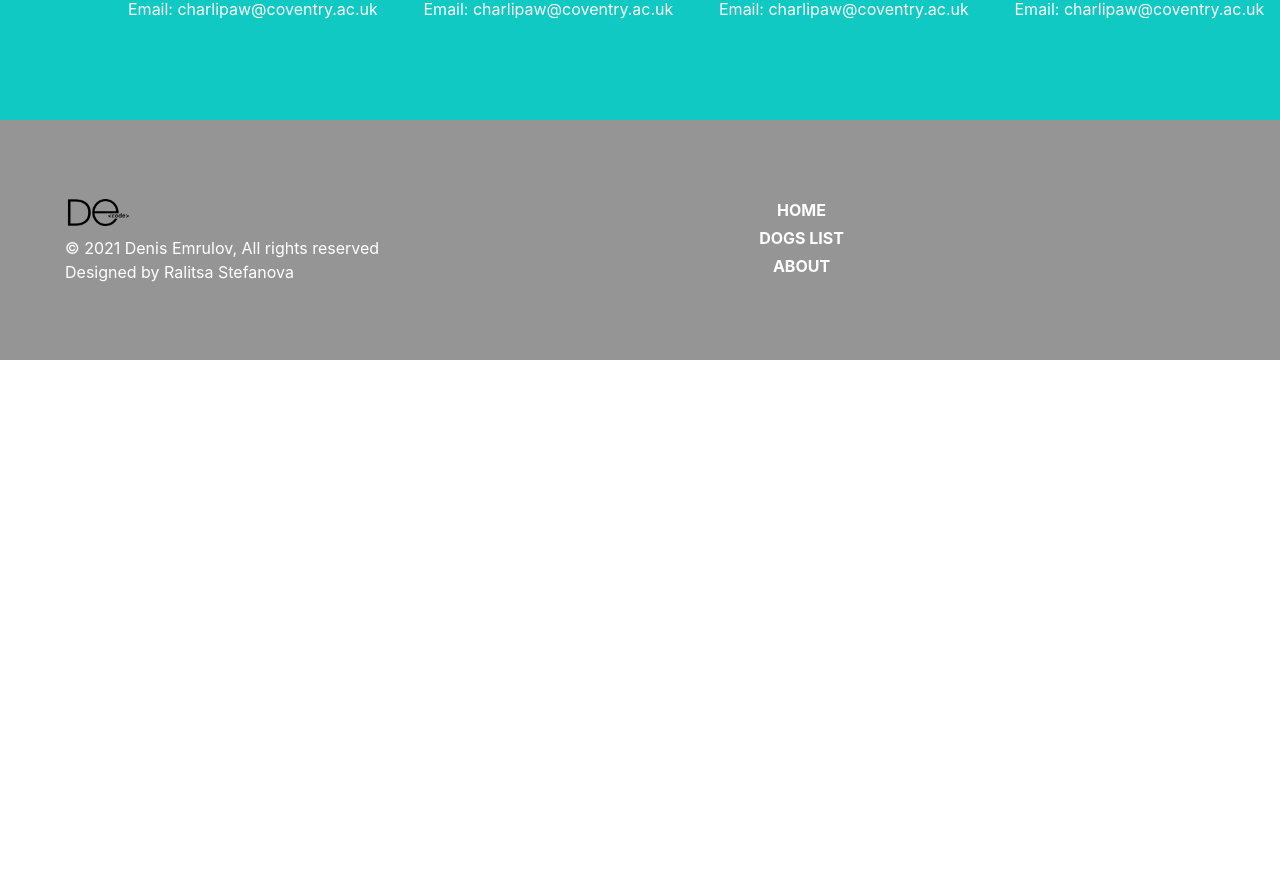
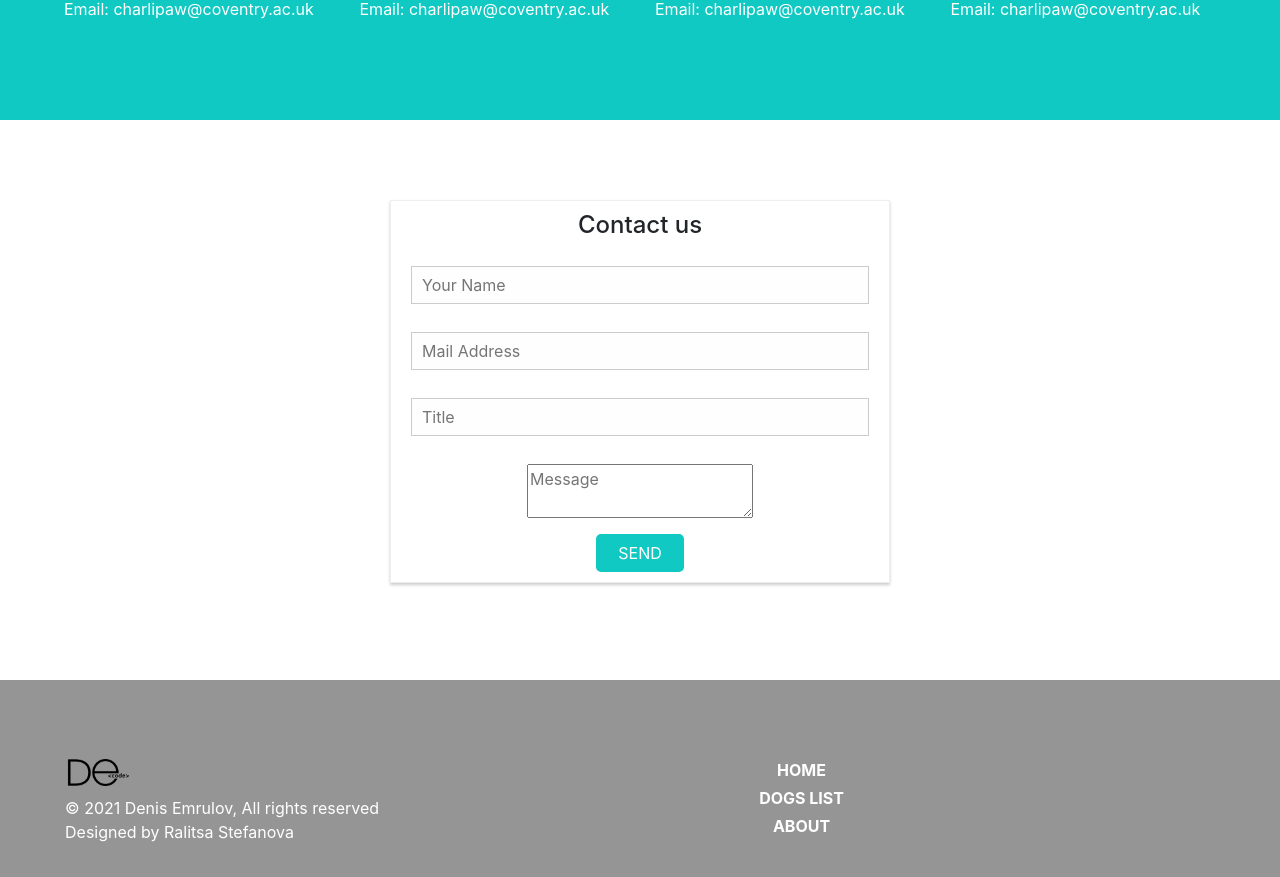
Before and after one commit to emrulovd/charlies-paw-client-side-web-app, a React (Create React App) app: page /contact in a window 1280 px wide. Shown: the part 680-1557 px from the top of the page. Before the commit the page ends 1131 px from the top, so only its background shows below. Built offline with nearby package versions, Linux system fonts and the light colour scheme; what google-maps-react would draw is missing.

Commit message:
Modification 17/03/2021: Adding the contact container logic

```diff
--- a/src/components/Contact/ContactContainer.js
+++ b/src/components/Contact/ContactContainer.js
@@ -3,6 +3,7 @@ import React from 'react';
 import { Container, Row } from 'react-bootstrap';
 import ContactBanner from './ContactBanner/ContactBanner';
 import ContactInfo from './ContactInfo/ContactInfo';
+import Contact from '../../containers/Contact/Contact';
 
 const contactContainer = () => {
     return(
@@ -13,6 +14,9 @@ const contactContainer = () => {
             <Row>
                 <ContactInfo/>
             </Row>
+            <Row>
+                <Contact/>
+            </Row>
         </Container>
     )
 }
--- a/src/components/Contact/ContactInfo/ContactInfo.js
+++ b/src/components/Contact/ContactInfo/ContactInfo.js
@@ -1,6 +1,6 @@
 import React from 'react';
 
-import {Row} from 'react-bootstrap';
+import {Row, Container} from 'react-bootstrap';
 import classes from './ContactInfo.module.css';
 import ContactLocationInfo from './ContactLocationInfo/ContactLocationInfo';
 
@@ -16,7 +16,7 @@ const contactInfo = () => {
         <div className={classes.Container}>
             <div className={classes.InnerContainer}>
                 <h3>Contact Info:</h3>
-                <Row>
+                <Row sm={4}>
                     {
                         information.map((info, index) => {
                             return(
--- a/src/components/Contact/ContactInfo/ContactInfo.module.css
+++ b/src/components/Contact/ContactInfo/ContactInfo.module.css
@@ -6,7 +6,8 @@
 
 .InnerContainer{
     margin-top: 2%;
-    margin-left: 10%;
+    padding-left: 5%;
+    margin-right: 5%;
 }
 
 .InnerContainer h3{
--- a/src/containers/Contact/Contact.js
+++ b/src/containers/Contact/Contact.js
@@ -1,12 +1,127 @@
 import React, {Component} from 'react';
 
+import classes from './Contact.module.css';
+import Input from '../../components/UI/Input/Input';
+import Button from '../../components/UI/Button/Button';
 
 class Contact extends Component {
+    constructor(props){
+        super(props);
+        this.state = {
+            contactForm:{
+                name:{
+                    elementType: 'input',
+                    elementConfig: {
+                            type: 'text',
+                            placeholder: 'Your Name'
+                    },
+                    value:'',
+                    validation:{
+                        required: true
+                    },
+                    valid: false,
+                    touched: false
+                },
+                email:{
+                    elementType: 'input',
+                    elementConfig: {
+                        type: 'email',
+                        placeholder: 'Mail Address'
+                    },
+                    value: '',
+                    validation:{
+                        required: true,
+                        isEmail: true
+                    },
+                    valid: false,
+                    touched: false
+                },
+                title:{
+                    elementType: 'input',
+                    elementConfig: {
+                            type: 'text',
+                            placeholder: 'Title'
+                    },
+                    value:'',
+                    validation:{
+                        required: true
+                    },
+                    valid: false,
+                    touched: false
+                },
+                message:{
+                    elementType: 'textarea',
+                    elementConfig: {
+                            type: 'text',
+                            placeholder: 'Message'
+                    },
+                    value:'',
+                    validation:{
+                        required: true
+                    },
+                    valid: false,
+                    touched: false
+                }
+            }
+        }
+    }
+
+
+    checkValidity(value, rules) {
+        let isValid = true;
+
+        if (rules.required) {
+            isValid = value.trim() !== '' && isValid;
+        }
+
+        if (rules.isEmail) {
+            const pattern = /[a-z0-9!#$%&'*+/=?^_`{|}~-]+(?:\.[a-z0-9!#$%&'*+/=?^_`{|}~-]+)*@(?:[a-z0-9](?:[a-z0-9-]*[a-z0-9])?\.)+[a-z0-9](?:[a-z0-9-]*[a-z0-9])?/;
+            isValid = pattern.test(value) && isValid
+        }
+
+        return isValid;
+    }
+
+    inputChangedHandler = (event, inputIdentifier) => {
+        const updatedContactForm = {
+            ...this.state.contactForm
+        }
+        const updatedContactElement = {
+            ...updatedContactForm[inputIdentifier]
+        }
+        updatedContactElement.value = event.target.value;
+        updatedContactElement.valid = this.checkValidity(updatedContactElement.value, updatedContactElement.validation);
+        updatedContactElement.touched = true;
+        updatedContactForm[inputIdentifier] = updatedContactElement;
+        this.setState({contactForm: updatedContactForm});
+    }
 
     render(){
+        const formElementsArray = [];
+        for(let key in this.state.contactForm){
+            formElementsArray.push({
+                id: key,
+                config: this.state.contactForm[key]
+            })
+        }
+        let form = formElementsArray.map(formElement => (
+            <Input
+                key={formElement.id}
+                elementType = {formElement.config.elementType}
+                elementConfig = {formElement.config.elementConfig}
+                value = {formElement.config.value}
+                invalid = {!formElement.config.valid}
+                shouldValidate = {formElement.config.validation}
+                touched = {formElement.config.touched}
+                changed = {(event) => this.inputChangedHandler(event, formElement.id)}
+            />))
         return(
-            <div>
-                <h1>Contact</h1>
+            <div className={classes.Container}>
+                <form onSubmit={this.signInHandler} className={classes.Form}>
+                    <h4>Contact us</h4>
+                            {form}
+                    <Button>SEND</Button>
+                </form>
             </div>
         )
     }
--- /dev/null
+++ b/src/containers/Contact/Contact.module.css
@@ -0,0 +1,20 @@
+.Container{
+    height: 70vh;
+    width: 100%;
+}
+
+.Form{
+    margin: 80px auto;
+    width: 100%;
+    text-align: center;
+    box-shadow: 0 2px 3px #ccc;
+    border: 1px solid #eee;
+    padding: 10px;
+    box-sizing: border-box;
+}
+
+@media (min-width: 600px){
+    .Form{
+        width: 500px;
+    }
+}
```
Also changed, not shown: src/components/Contact/ContactInfo/ContactLocationInfo/ContactLocationInfo.js (indentation only).
